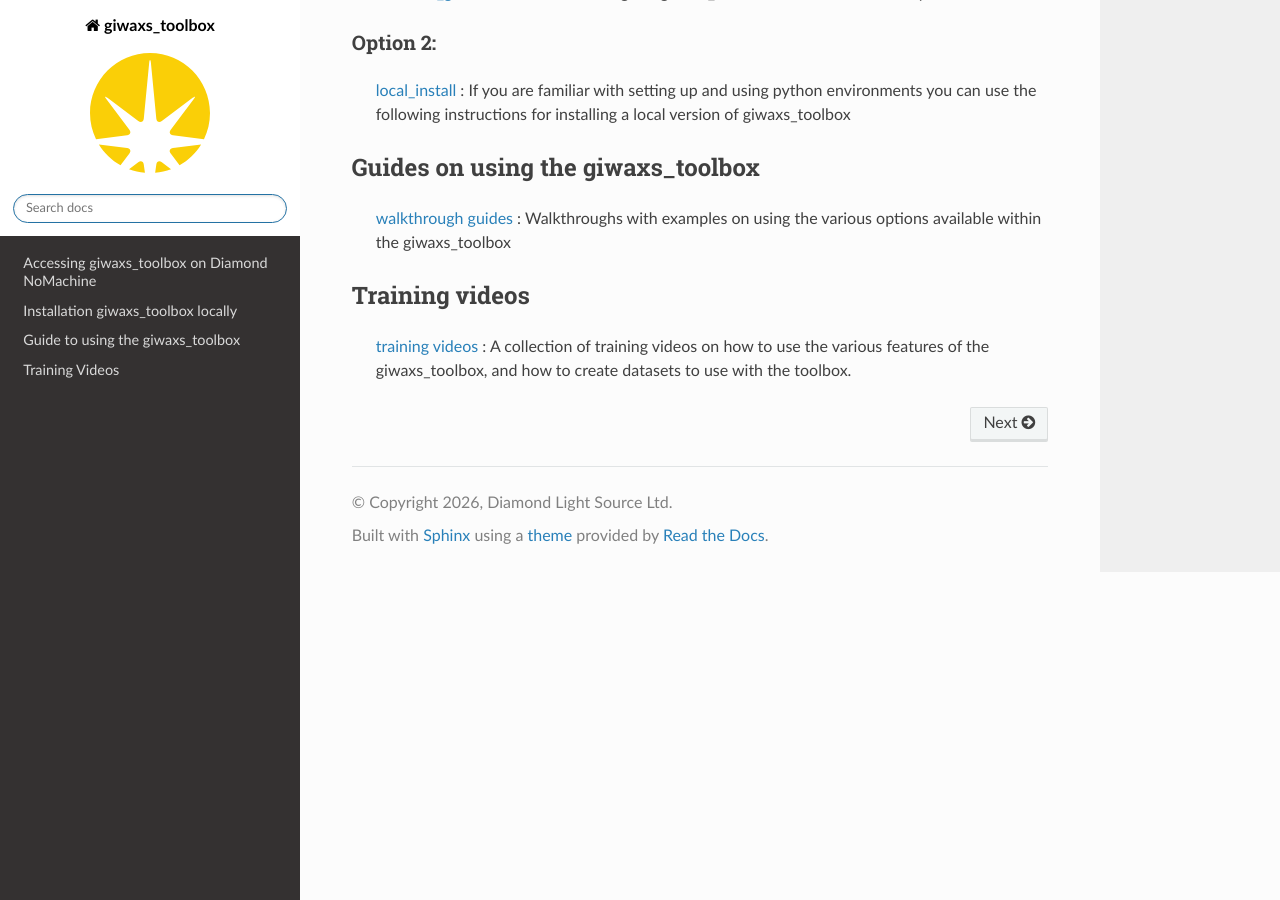
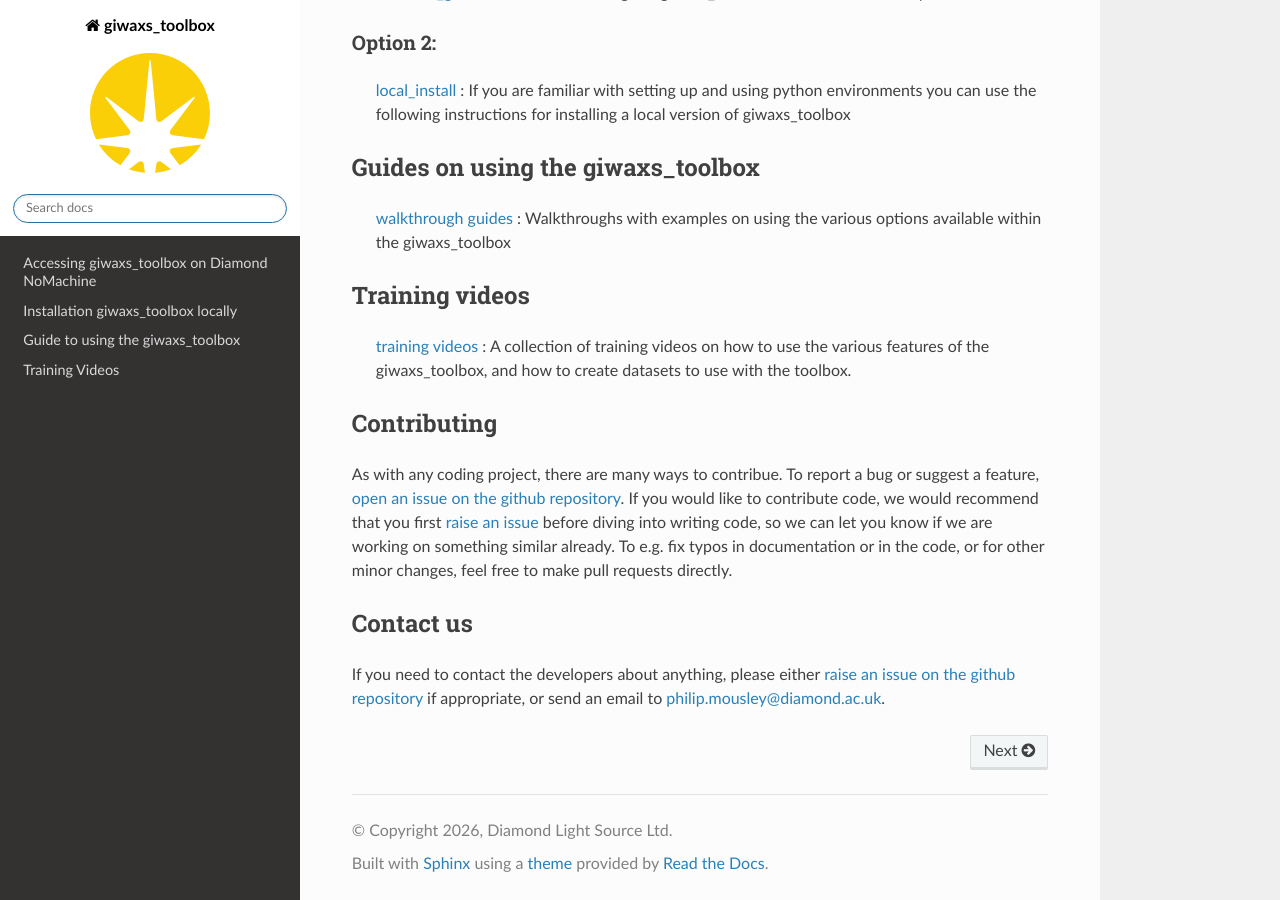
Before and after one commit to DiamondLightSource/giwaxs_toolbox, a Sphinx documentation site: the page built from docs/source/index.rst, in a window 1280 px wide and 900 px high, scrolled down 501 px. Built offline with Sphinx 7.4.7 and the Read the Docs theme 3.1.0, drawn with Linux system fonts in a browser that asks for light colours; formulas are drawn with MathJax 3; pages that are not in the unit, such as notebooks, are missing from menus.

Commit message:
update documentation homepage

```diff
--- a/docs/source/index.rst
+++ b/docs/source/index.rst
@@ -32,6 +32,19 @@ Training videos
 
    `training videos`_ : A collection of training videos on how to use the various features of the giwaxs_toolbox, and how to create datasets to use with the toolbox.
 
+
+
+
+Contributing
+------------
+As with any coding project, there are many ways to contribue. To report a bug or suggest a feature, `open an issue on the github repository`_. If you would like to contribute code, we would recommend that you first `raise an issue`_ before diving into writing code, so we can let you know if we are working on something similar already. To e.g. fix typos in documentation or in the code, or for other minor changes, feel free to make pull requests directly.
+
+
+Contact us
+----------------
+If you need to contact the developers about anything, please either `raise an issue on the github repository`_ if appropriate, or send an email to philip.mousley@diamond.ac.uk.
+
+
 .. toctree::
    :hidden:
    :maxdepth: 2
@@ -47,3 +60,6 @@ Training videos
 .. _walkthrough guides: ./useage_guide.html
 .. _training videos: ./training_videos.html
 .. _fast_rsm: https://fast-rsm.readthedocs.io/en/latest/index.html
+.. _open an issue on the github repository: https://github.com/DiamondLightSource/giwaxs_toolbox/issues
+.. _raise an issue: https://github.com/DiamondLightSource/giwaxs_toolbox/issues
+.. _raise an issue on the github repository: https://github.com/DiamondLightSource/giwaxs_toolbox/issues
```
